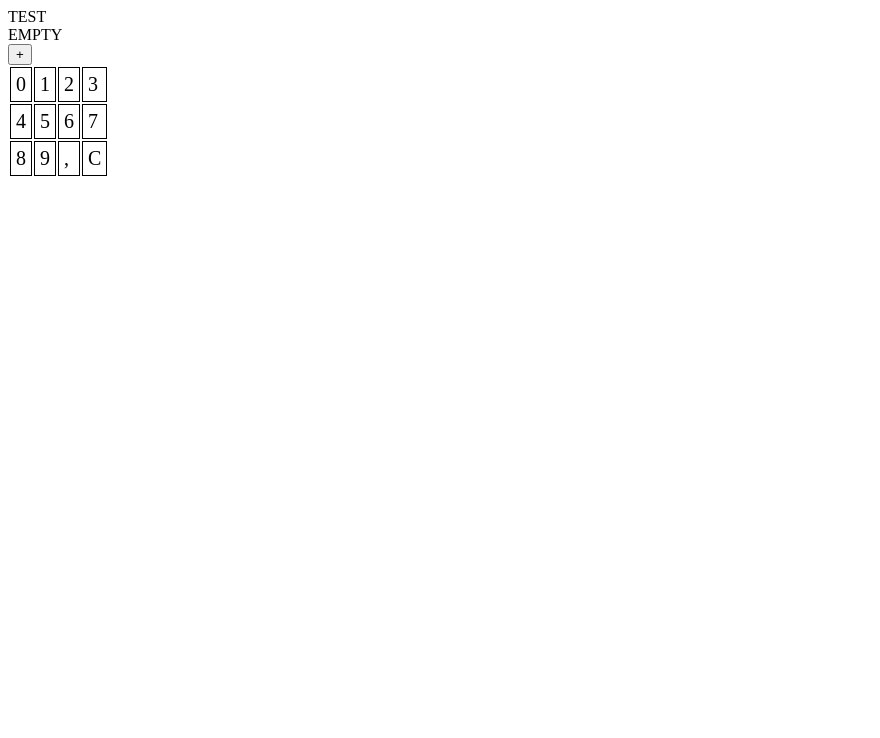
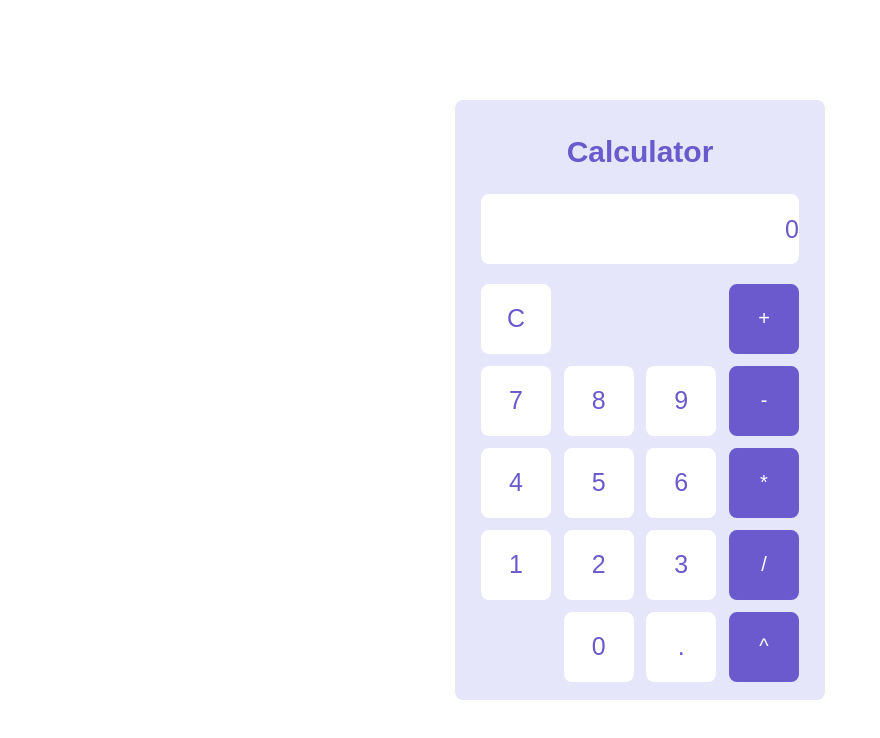
Before and after one commit to FrontendCrashCourseHSE2020/Calculator, a website built with webpack: page src/index.html in a window 1280 px wide. Shown: the whole page, without its empty margins (0-880 px from the left). Built offline with nearby package versions, Linux system fonts and the light colour scheme.

Commit message:
Update UI

```diff
--- a/src/index.html
+++ b/src/index.html
@@ -1,45 +1,144 @@
 <html>
+
 <head>
-    <title>Калькулятор</title>
-</head>
-<body>
-    <main>TEST</main>
+
+    <title>Calculator</title>
 
     <style>
-        td {
-            border: 1px solid black;
-            padding: 5px;
+
+        /* Calculator Window */
+        .cw {
+            width: 350px;
+            margin: auto;
+            position: absolute;
+            left: 50%;
+            top: 50%;
+            transform: translate(-50%, -50%);
+            padding: 10px;
+            border-radius: 8px;
+            background-color: #E6E6FA;
+        }
+
+        /* Header */
+        .h {
+            font-family: Arial;
+            font-size: 30px;
+            text-align: center;
+            color: #6A5ACD;
+        }
+
+        /* Result Window */
+        .rw {
+            background-color: #ffffff;
+            font-family: Arial;
+            font-size: 25px;
+            height: 70px;
+            width: 318px;
+            line-height: 70px;
+            text-align: right;
+            border-radius: 8px;
+            margin: 16px 4px;
+            color: #6A5ACD;
+        }
+
+        /* Button Row */
+        .br {
+            display: flex;
+            justify-content: space-between;
+            width: 326px;
+            margin: 4px 4px;
+        }
+
+        /* Symbol Button */
+        .sb {
+            background-color: #6A5ACD;
+            border: none;
+            border-radius: 8px;
+            color: #ffffff;
+            width: 70px;
+            height: 70px;
+            text-align: center;
+            display: inline-block;
             font-size: 20px;
+            margin: 4px 4px;
             cursor: pointer;
         }
+
+        /* Number Button */
+        .nb {
+            background-color: #ffffff;
+            border: none;
+            border-radius: 8px;
+            font-family: Arial;
+            color: #6A5ACD;
+            width: 70px;
+            height: 70px;
+            text-align: center;
+            display: inline-block;
+            font-size: 25px;
+            margin: 4px 4px;
+            cursor: pointer;
+        }
+
+        /* Empty Button */
+        .eb {
+            border: none;
+            width: 70px;
+            height: 70px;
+            margin: 4px 4px;
+            background-color: #E6E6FA;
+            cursor: default;
+        }
+
     </style>
 
-    <div id="result">EMPTY</div>
+</head>
 
-    <button id="plus">+</button>
+<body>
 
-    <table>
-        <tbody>
-            <tr>
-                <td id="btn0">0</td>
-                <td id="btn1">1</td>
-                <td id="btn2">2</td>
-                <td id="btn3">3</td>
-            </tr>
-            <tr>
-                <td id="btn4">4</td>
-                <td id="btn5">5</td>
-                <td id="btn6">6</td>
-                <td id="btn7">7</td>
-            </tr>
-            <tr>
-                <td id="btn8">8</td>
-                <td id="btn9">9</td>
-                <td>,</td>
-                <td>C</td>
-            </tr>
-        </tbody>
-    </table>
+    <div class="cw" align="center">
+
+        <h2 class="h">Calculator</h2>
+
+        <div class="rw" id="result">0</div>
+
+        <div class="br">
+            <button class="nb" id="delete">C</button>
+            <button class="eb"></button>
+            <button class="eb"></button>
+            <button class="sb" id="sum">+</button>
+        </div>
+
+        <div class="br">
+            <button class="nb" id="btn7">7</button>
+            <button class="nb" id="btn8">8</button>
+            <button class="nb" id="btn9">9</button>
+            <button class="sb" id="sub">-</button>
+        </div>
+
+        <div class="br">
+            <button class="nb" id="btn4">4</button>
+            <button class="nb" id="btn5">5</button>
+            <button class="nb" id="btn6">6</button>
+            <button class="sb" id="mul">*</button>
+        </div>
+
+        <div class="br">
+            <button class="nb" id="btn1">1</button>
+            <button class="nb" id="btn2">2</button>
+            <button class="nb" id="btn3">3</button>
+            <button class="sb" id="div">/</button>
+        </div>
+
+        <div class="br">
+            <button class="eb"></button>
+            <button class="nb" id="btn0">0</button>
+            <button class="nb" id="sep">.</button>
+            <button class="sb" id="pow">^</button>
+        </div>
+
+    </div>
 
 </body>
+
 </html>
```
